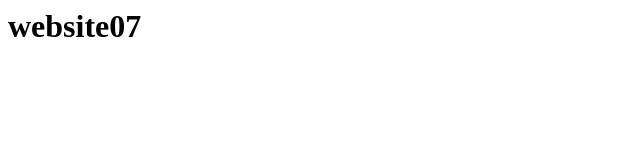
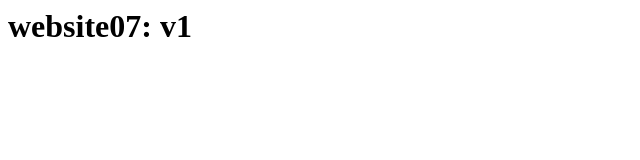
Before and after one commit to jaibwtl/website07, a plain HTML site: page index.html in a window 1280 px wide. Shown: the full height of the page, 0-640 px from the left. Drawn offline with Linux system fonts and the light colour scheme.

Commit message:
Update index.html

```diff
--- a/index.html
+++ b/index.html
@@ -1,5 +1,5 @@
 <html>
   <body>
-    <h1>website07</h1>
+    <h1>website07: v1</h1>
   </body>
 </html>
```
